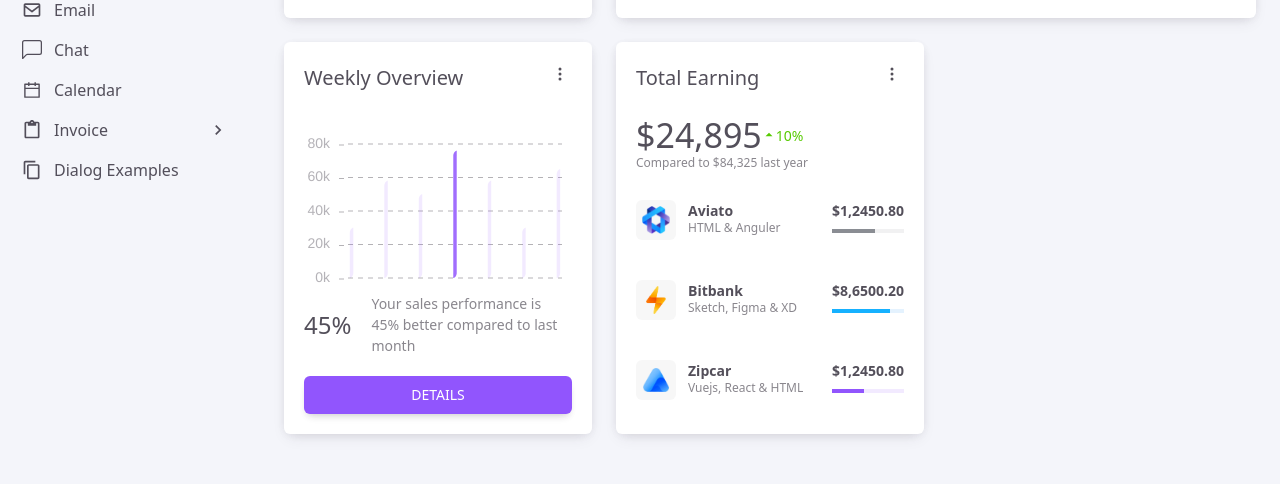
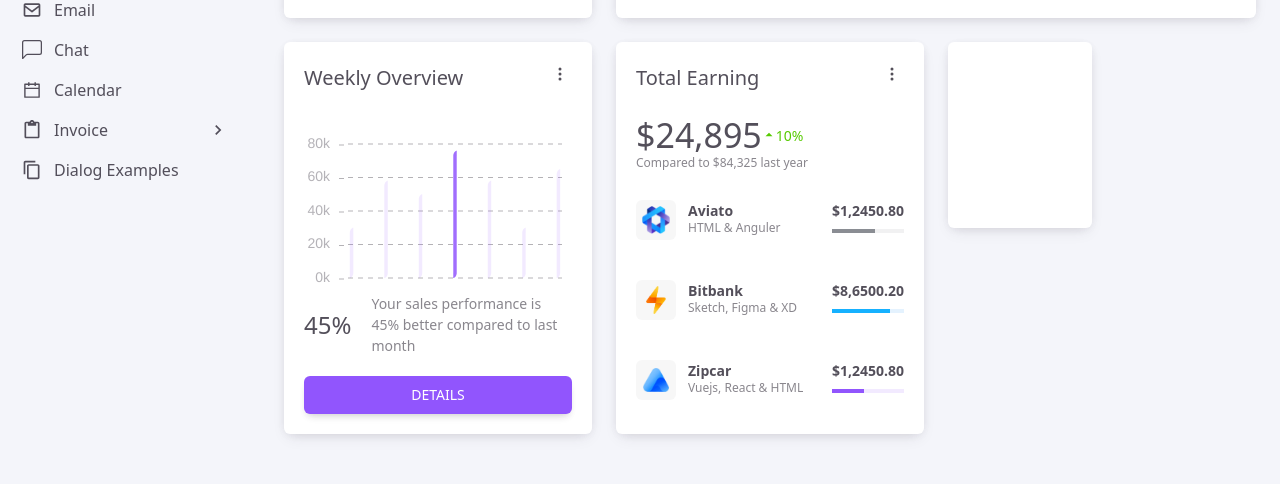
Before and after one commit to Ali503-7/Admin-Dashboard, a React (Vite) app: page / in a window 1280 px wide. Shown: the part 276-760 px from the top of the page. Built offline with nearby package versions, Linux system fonts and the light colour scheme.

Commit message:
building 4 boxes group

```diff
--- a/src/pages/Analytics/Primary/Analytics.jsx
+++ b/src/pages/Analytics/Primary/Analytics.jsx
@@ -1,4 +1,5 @@
 import Congratulations from "../Secendary/Congratulations"
+import Group4 from "../Secendary/Group4/Primary/Group4"
 import TotalErning from "../Secendary/TotalErning"
 import Transactions_2 from "../Secendary/Transaction_2"
 import WeeklyOverview from "../Secendary/WeeklyOverview"
@@ -22,6 +23,10 @@ const Analytics = () => {
       {/* box-4 */}
 
       <TotalErning />
+
+      {/* box-5, box-6, box7, box-8 */}
+
+      <Group4 />
     </div>
   )
 }
--- /dev/null
+++ b/src/pages/Analytics/Secendary/Group4/Primary/Group4.jsx
@@ -0,0 +1,14 @@
+import React from 'react'
+import Box_1 from '../Secandary/Box_1'
+
+const Group4 = () => {
+  return (
+    <div className='col-span-4 grid grid-rows-2 grid-cols-2 gap-5'>
+
+      <Box_1 />
+
+    </div>
+  )
+}
+
+export default Group4
--- /dev/null
+++ b/src/pages/Analytics/Secendary/Group4/Secandary/Box_1.jsx
@@ -0,0 +1,11 @@
+import React from 'react'
+
+const Box_1 = () => {
+  return (
+    <div className='Box col-span-1 row-span-1'>
+
+    </div>
+  )
+}
+
+export default Box_1
```
